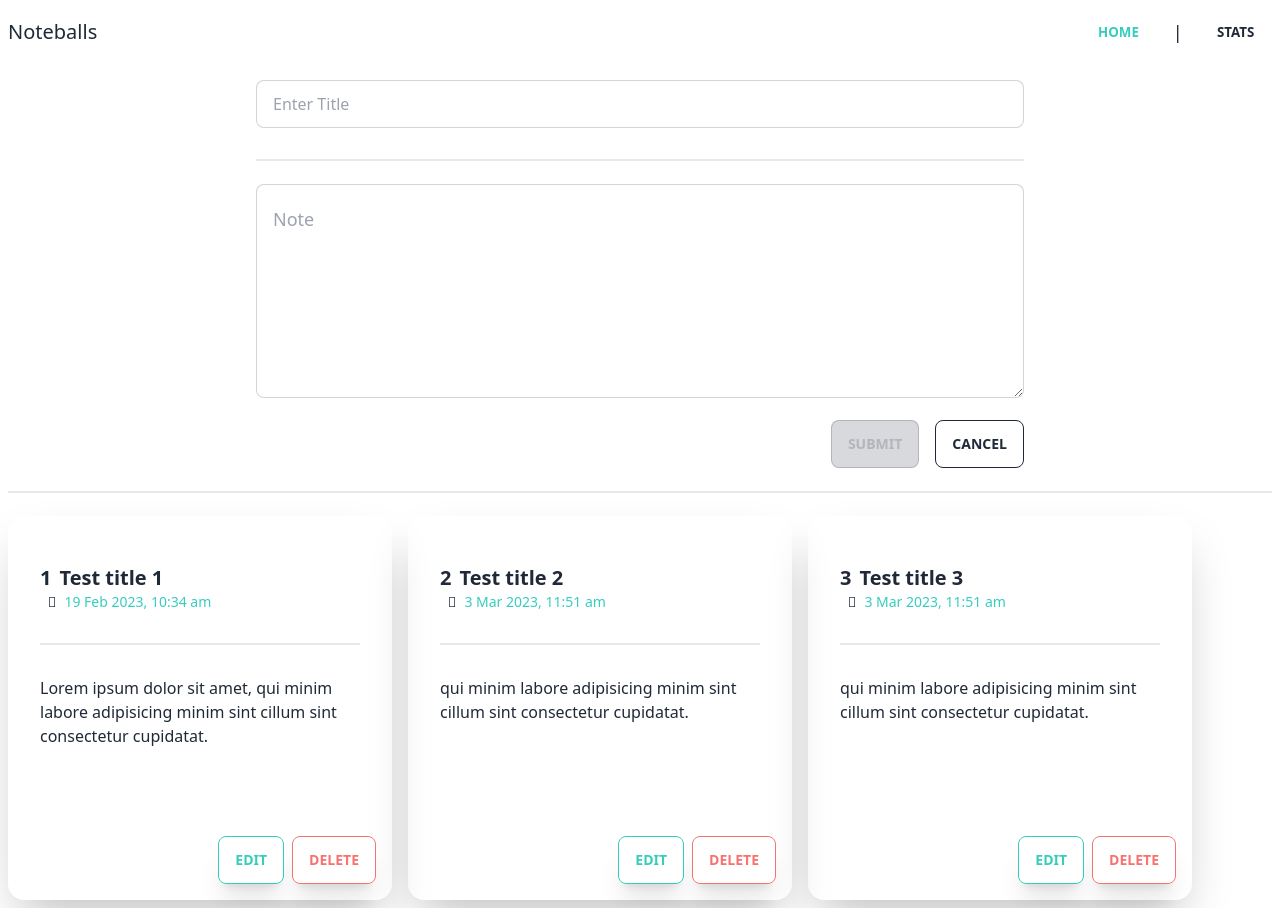
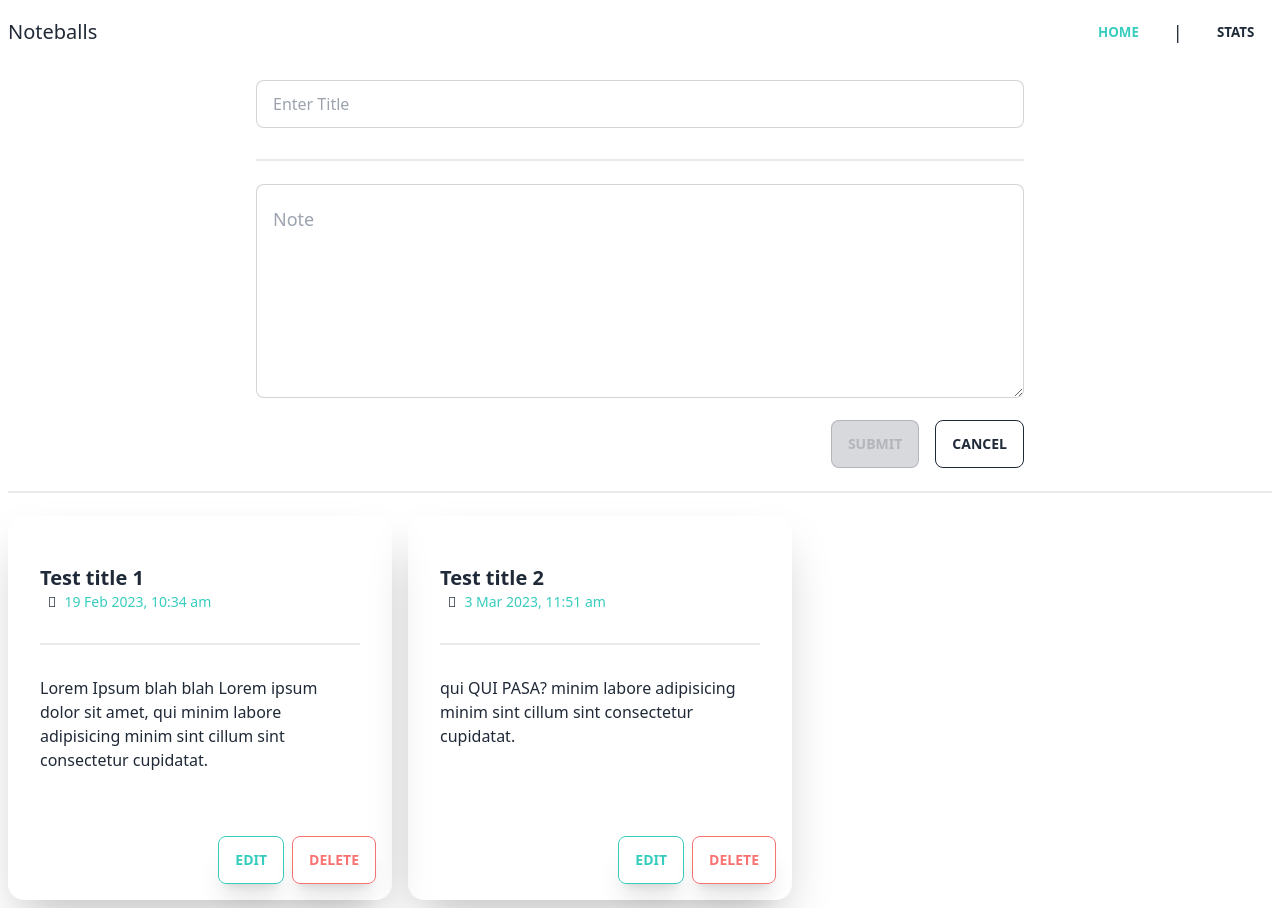
Before and after one commit to SushiJ/vue-notes, a Vue app: page /#/ in a window 1280 px wide. Built offline with nearby package versions, Linux system fonts and the light colour scheme.

Commit message:
There's a bug in the store, Which I don't understand wtf

```diff
--- a/package.json
+++ b/package.json
@@ -11,11 +11,14 @@
   },
   "dependencies": {
     "daisyui": "^2.51.2",
+    "pinia": "^2.0.33",
+    "uuid": "^9.0.0",
     "vue": "^3.2.47",
     "vue-router": "^4.1.6"
   },
   "devDependencies": {
     "@types/node": "^18.14.2",
+    "@types/uuid": "^9.0.1",
     "@vitejs/plugin-vue": "^4.0.0",
     "@vue/tsconfig": "^0.1.3",
     "autoprefixer": "^10.4.13",
--- a/src/components/Card.vue
+++ b/src/components/Card.vue
@@ -1,17 +1,18 @@
 <script setup lang="ts">
+import { useNotesStore } from "@/store";
+
 interface Props {
-  unq: number;
   id: string;
+  createdAt: string;
   title: string;
   content: string;
 }
-const emit = defineEmits<{
-  (e: "delete", id: number): void;
-}>();
+
 const props = defineProps<Props>();
+const store = useNotesStore();
 
-function handleDelete() {
-  emit("delete", props.unq);
+function handleDelete(id: string) {
+  store.deleteNote(id);
 }
 </script>
 <template>
@@ -19,14 +20,13 @@ function handleDelete() {
     <div class="card-body">
       <div class="items-center">
         <p class="card-title">
-          <span>{{ props.unq }}</span
-          >{{ props.title }}
+          {{ props.title }}
         </p>
         <div class="flex items-center text-sm">
           <span className="mx-2">  </span>
-          <time class="text-accent" :datetime="props.id">
+          <time class="text-accent" :datetime="props.createdAt">
             {{
-              new Date(props.id).toLocaleString("en-IN", {
+              new Date(props.createdAt).toLocaleString("en-IN", {
                 day: "numeric",
                 month: "short",
                 year: "numeric",
@@ -44,7 +44,10 @@ function handleDelete() {
     </div>
     <div class="card-actions justify-end px-4">
       <button class="btn btn-accent btn-outline shadow-xl">Edit</button>
-      <button @click="handleDelete" class="btn btn-error btn-outline shadow-xl">
+      <button
+        @click.prevent="handleDelete(props.id)"
+        class="btn btn-error btn-outline shadow-xl"
+      >
         Delete
       </button>
     </div>
--- a/src/components/Notes.vue
+++ b/src/components/Notes.vue
@@ -1,9 +1,10 @@
 <script setup lang="ts">
-import { ref, type Ref, computed } from "vue";
+import { ref } from "vue";
 import Card from "@/components/Card.vue";
+import { useNotesStore } from "@/store";
 
-let titleText: Ref<string> = ref("");
-let contentText: Ref<string> = ref("");
+let titleText = ref<string>("");
+let contentText = ref<string>("");
 
 function handleCancelClick() {
   titleText.value = "";
@@ -11,43 +12,10 @@ function handleCancelClick() {
 }
 
 function handleSubmit() {
-  notes.value.push({
-    unq: 4,
-    id: new Date().toISOString(),
-    title: titleText.value,
-    content: contentText.value,
-  });
   handleCancelClick();
+  return;
 }
-
-let notes = ref([
-  {
-    unq: 1,
-    id: "2023-02-19T10:34:31.233Z",
-    title: "Test title 1",
-    content:
-      "Lorem ipsum dolor sit amet, qui minim labore adipisicing minim sint cillum sint consectetur cupidatat.",
-  },
-  {
-    unq: 2,
-    id: new Date().toISOString(),
-    title: "Test title 2",
-    content:
-      "qui minim labore adipisicing minim sint cillum sint consectetur cupidatat.",
-  },
-  {
-    unq: 3,
-    id: new Date().toISOString(),
-    title: "Test title 3",
-    content:
-      "qui minim labore adipisicing minim sint cillum sint consectetur cupidatat.",
-  },
-]);
-
-function handleDeleteEvent(id: number) {
-  notes.value = notes.value.filter((note) => note.unq !== id);
-  console.log(id);
-}
+const store = useNotesStore();
 </script>
 <template>
   <div class="max-w-3xl w-full mx-auto">
@@ -80,15 +48,4 @@ function handleDeleteEvent(id: number) {
     </div>
   </div>
   <div class="divider" />
-  <div class="flex flex-wrap gap-4">
-    <div v-for="note in notes">
-      <Card
-        @delete="handleDeleteEvent"
-        :unq="note.unq"
-        :id="note.id"
-        :title="note.title"
-        :content="note.content"
-      />
-    </div>
-  </div>
 </template>
--- a/src/main.ts
+++ b/src/main.ts
@@ -1,7 +1,9 @@
 import { createApp } from "vue";
+import router from "@/router";
+import { createPinia } from "pinia";
 
+import App from "@/App.vue";
 import "./assets/main.css";
-import App from "./App.vue";
-import router from "@/router"
+const pinia = createPinia();
 
-createApp(App).use(router).mount("#app");
+createApp(App).use(pinia).use(router).mount("#app");
--- /dev/null
+++ b/src/store.ts
@@ -0,0 +1,36 @@
+import { defineStore } from "pinia";
+import { v4 as uuid } from "uuid";
+interface Note {
+  id: string;
+  createdAt: string;
+  title: string;
+  content: string;
+}
+export const useNotesStore = defineStore("storeNotes", {
+  state: () => ({
+    notes: [
+      {
+        id: uuid(),
+        createdAt: "2023-02-19T10:34:31.233Z",
+        title: "Test title 1",
+        content:
+          "Lorem Ipsum blah blah Lorem ipsum dolor sit amet, qui minim labore adipisicing minim sint cillum sint consectetur cupidatat.",
+      },
+      {
+        id: uuid(),
+        createdAt: new Date().toISOString(),
+        title: "Test title 2",
+        content:
+          "qui QUI PASA? minim labore adipisicing minim sint cillum sint consectetur cupidatat.",
+      },
+    ],
+  }),
+  actions: {
+    deleteNote(id: string) {
+      this.notes = this.notes.filter((note) => {
+        note.id !== id;
+        console.log(note.id);
+      });
+    },
+  },
+});
--- a/src/views/ViewNotes.vue
+++ b/src/views/ViewNotes.vue
@@ -1,8 +1,21 @@
 <script setup lang="ts">
 import Notes from "@/components/Notes.vue";
+import Card from "@/components/Card.vue";
+import { useNotesStore } from "@/store";
+const store = useNotesStore();
 </script>
 <template>
   <div class="w-full mx-auto">
     <Notes />
+    <div class="flex flex-wrap gap-4">
+      <div v-for="note in store.notes">
+        <Card
+          :id="note.id"
+          :createdAt="note.createdAt"
+          :title="note.title"
+          :content="note.content"
+        />
+      </div>
+    </div>
   </div>
 </template>
```
